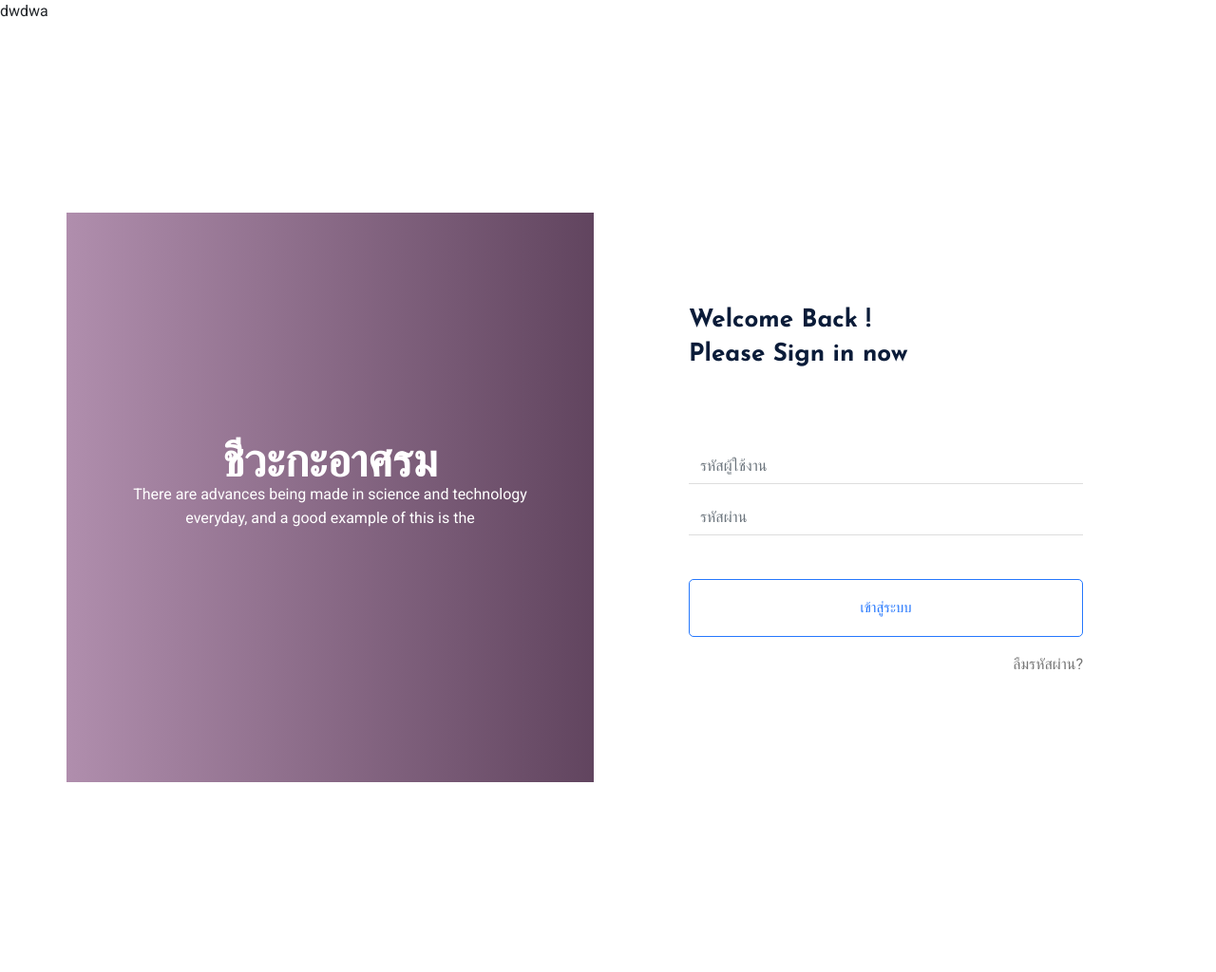
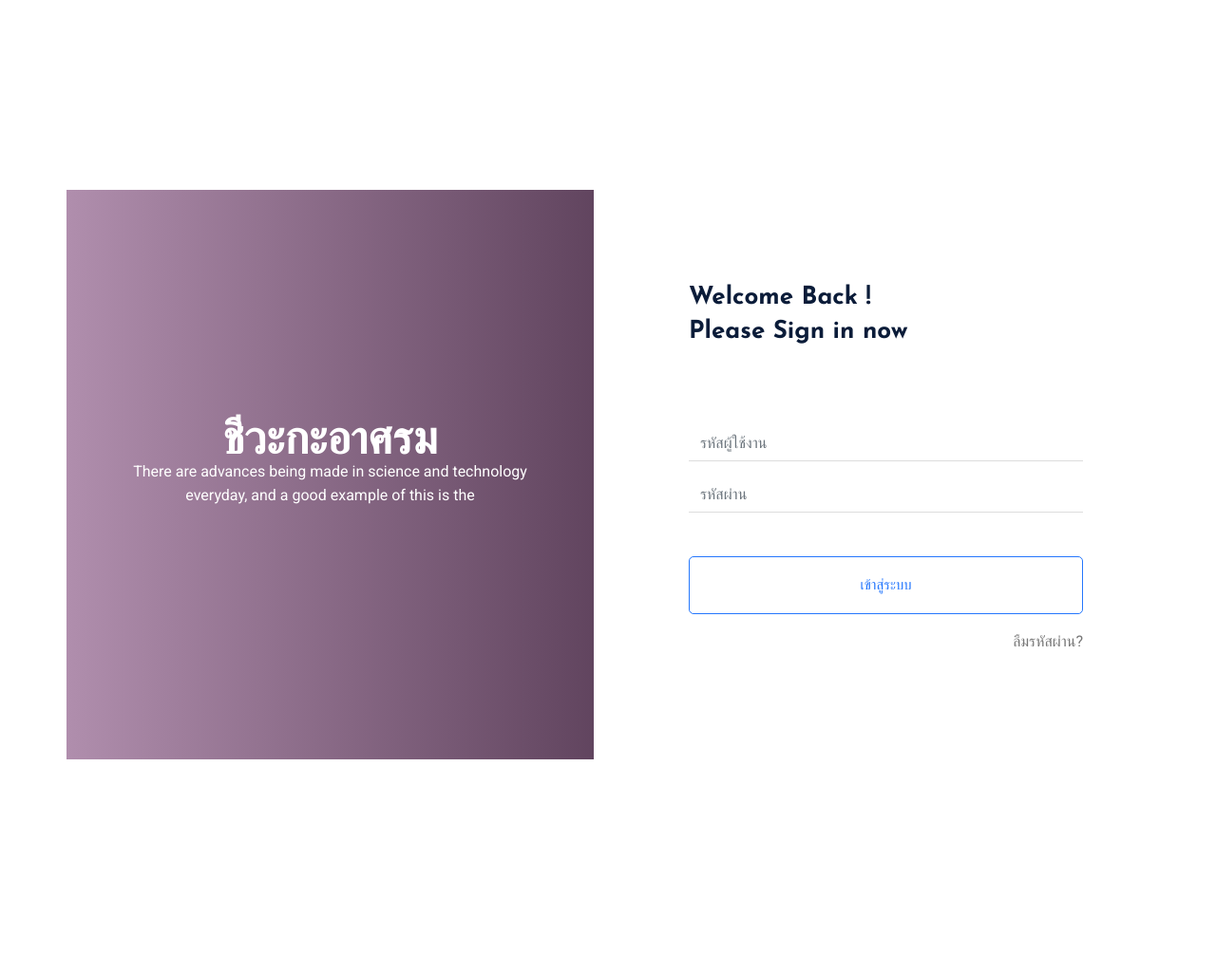
Before and after one commit to somchai2647/CheewakaArsome, a PHP site: page / in a window 1280 px wide. Shown: the whole page at 95% size. After the commit the page ends 800 px from the top, so only its background shows below. Run offline with PHP 8.4, Linux system fonts and the light colour scheme; data that the repository does not hold is empty; style sheets or scripts are compiled from the project's sources; some libraries are stand-ins or nearby versions.

Commit message:
fix index

```diff
--- a/index.php
+++ b/index.php
@@ -1,7 +1,6 @@
 <?php include "controller/connect.php"; ?>
 <!doctype html>
 <html class="no-js" lang="zxx">
-dwdwa
 <head>
     <meta charset="utf-8">
     <meta http-equiv="x-ua-compatible" content="ie=edge">
```
